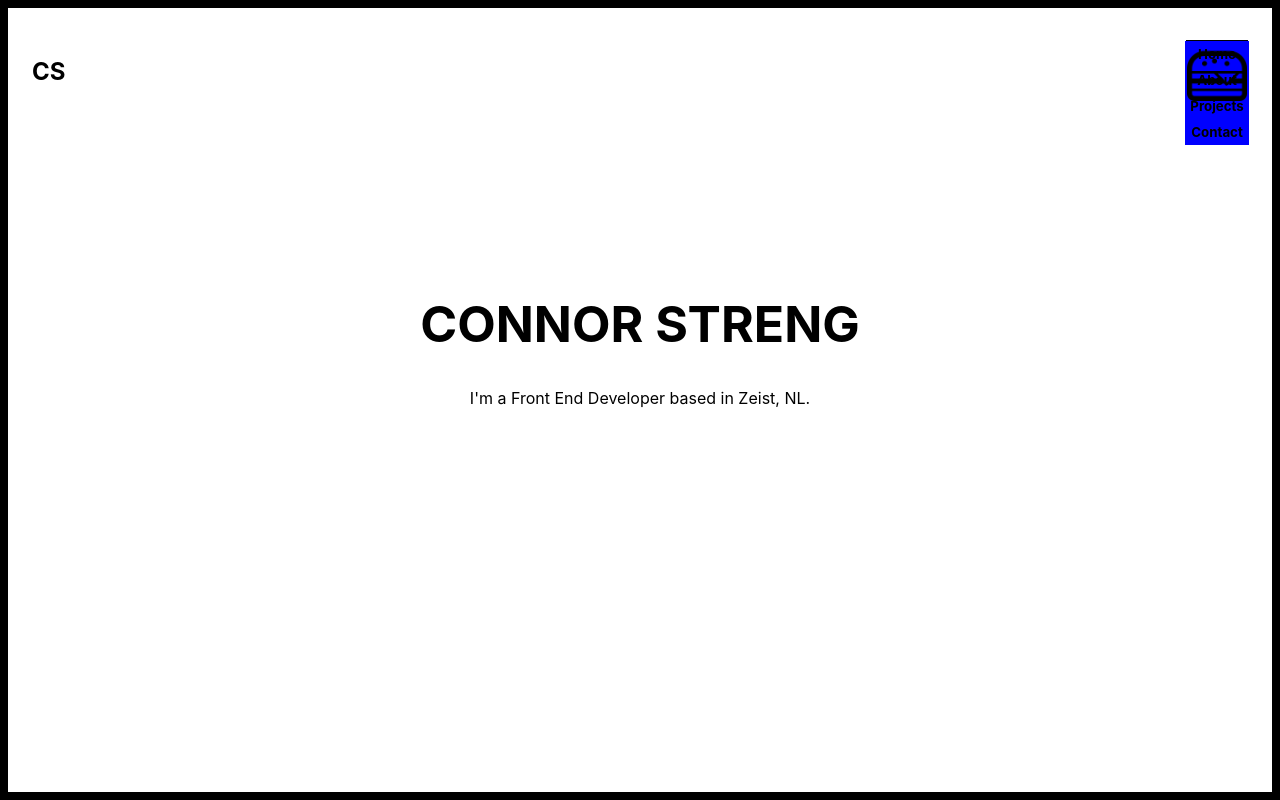
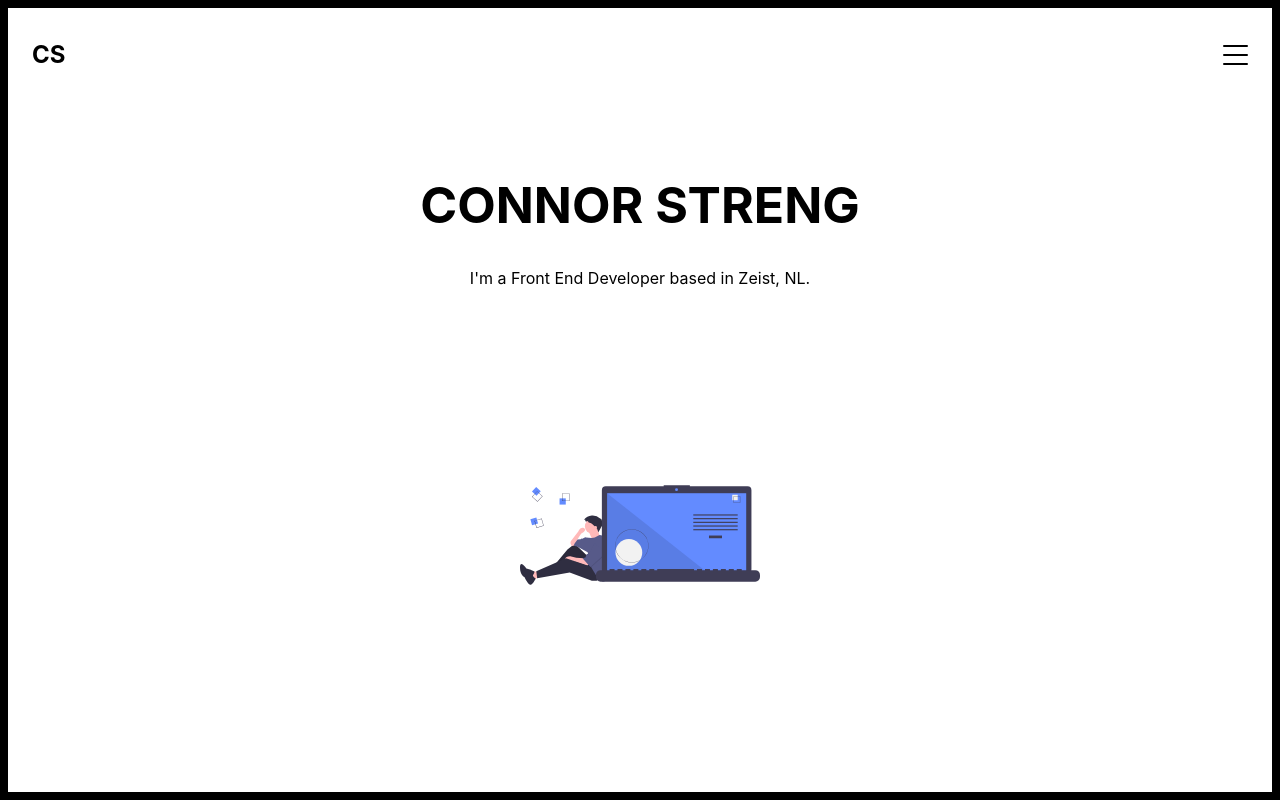
Before and after one commit to ronnoc5991/portfolio, a React (Create React App) app: page / in a window 1280 px wide. Built offline with nearby package versions, Linux system fonts and the light colour scheme.

Commit message:
mid day commit

```diff
--- a/src/App.css
+++ b/src/App.css
@@ -5,6 +5,8 @@
   border: 1vh solid black;
   width: 100%;
   background-color: white;
+  position: relative;
+  /* overflow: hidden; */
 }
 
 .App {
@@ -14,7 +16,6 @@
   align-items: center;
   overflow: hidden;
   font-family: -apple-system, BlinkMacSystemFont, 'Segoe UI', Roboto, Oxygen, Ubuntu, Cantarell, 'Open Sans', 'Helvetica Neue', sans-serif;
-
 }
 
 header {
@@ -30,27 +31,135 @@ header h2 {
   margin: 0;
 }
 
-.nav-menu {
+.bar-container {
   position: relative;
-  display: flex;
-  justify-content: center;
-  border: 1px solid black;
+  height: 20px;
+  width: 25px;
+  cursor: pointer;
+  z-index: 6;
+  transition: all 150ms linear;
 }
 
-.nav-menu img {
-  height: 60px;
+.open-container:hover {
+  transform: rotate(90deg)
+}
+
+.bar {
+  width: 25px;
+  height: 2px;
+  border-radius: 10px;
+  background-color: black;
+  transition: all 300ms ease-in-out;
+  position: absolute;
+}
+
+.bar-1 {
+  top: 0;
+}
+
+.bar-2 {
+  top: 45%;
+}
+
+.bar-3 {
+  bottom: 0;
+}
+
+.open-1 {
+  transform: rotate(315deg);
+  top: 50%;
+  background-color: white;
+}
+
+.open-2 {
+  transform: rotate(315deg);
+  background-color: transparent;
+}
+
+.open-3 {
+  transform: rotate(405deg);
+  top: 50%;
+  background-color: white;
+}
+
+/* POP UP MENU */
+
+.pop-up-menu {
+  position: fixed;
+  background-color: rgba(99, 139, 255, 0.98);
+  top: 50%;
+  left: 50%;
+  transform: translate(-50%, -50%);
+  transition: all 400ms ease-in-out;
   z-index: 5;
+  display: flex;
+}
+
+.closed {
+  height: 0px;
+  width: 0px;
+  border-radius: 50%;
+}
+
+.closed li {
+  display: none;
+}
+
+.closed li a {
+  color: transparent;
+}
+
+.closed li a:visited{
+  color: transparent;
+}
+
+.open {
+  height: 250vw;
+  width: 250vw;
+  border-radius: 50%;
+}
+
+.open ul {
+  margin: auto;
+}
+
+.pop-up-menu li {
+  font-size: 24px;
+  margin: 5vh;
+  overflow: hidden;
+}
+
+.pop-up-menu p {
+  margin: 0;
+}
+
+.underline {
+  width: 100%;
+  background-color: white;
+  height: 3px;
+  transform: translateX(-110%);
+  transition: all 200ms linear;
+}
+
+.pop-up-menu li:hover .underline {
+  transform: translateX(0%);
+}
+
+.pop-up-menu a {
+  color: white;
+}
+
+.pop-up-menu a:visited {
+  color: white;
 }
 
 header ul {
   all: unset;
-  position: absolute;
   display: flex;
   flex-direction: column;
   align-items: center;
   justify-content: space-around;
   list-style-type: none;
-  background-color: blue;
 }
 
 a {
@@ -58,18 +167,11 @@ a {
   color: black;
 }
 
-header li h5 {
-  margin: 5px;
-  box-sizing: border-box;
-}
-
-header li:hover{
-  border-bottom: 2px solid blue;
-}
-
 a:visited {
   color: black;
 }
+
+/* GENERAL STYLES */
 
 .view {
   box-sizing: border-box;
@@ -93,60 +195,32 @@ a:visited {
 .Home {
   text-align: center;
   font-family: -apple-system, BlinkMacSystemFont, 'Segoe UI', Roboto, Oxygen, Ubuntu, Cantarell, 'Open Sans', 'Helvetica Neue', sans-serif;
-  justify-content: center;
-  height: 60vh;
+  height: 80vh;
 }
 
 .Home .name {
+  margin-top: 5vh;
+  width: 100%;
+  font-size: 25px;
 }
 
-.Home .name h1 {
-  font-size: 50px;
+.Home .job {
+  width: 100%;
 }
 
-.Home a {
-  height: 300px;
+.developer-container {
+  display: flex;
+  justify-content: center;
+  align-items: center;
 }
 
-.Home .title {
-  margin-bottom: 5vh;
-}
-
-.Home .image-container {
-  height: 280px;
-  width: 280px;
-  background-image: url(./Camino1.JPG);
-  background-repeat: no-repeat;
-  background-size: cover;
-  border-radius: 50%;
-  background-position-x: 50%;
-  background-position-y: 80%;
-  margin: auto;
-  transition: all 200ms linear;
-}
-
-.image-container:hover {
-  transform: scale(1.05);
-}
-
-.image-container .link {
-  height: 100%;
-  width: 100%;
-  border-radius: 50%;
-  /* box-shadow: 0 5px 10px 2px black; */
-}
-
-.about-short {
-  text-align: left;
-  line-height: 40px;
-}
-
-.about-short h3 {
-  font-family: 'Lucida Sans', 'Lucida Sans Regular', 'Lucida Grande', 'Lucida Sans Unicode', Geneva, Verdana, sans-serif;
-}
-
-.about-short p {
-  font-size: 14px;
+.Home svg {
+  width: 240px;
+  height: 150px;
+  position: absolute;
+  top: 50%;
+  left: 50%;
+  transform: translate(-50%, 40%);
 }
 
 /* ABOUT VIEW */
--- a/src/App.js
+++ b/src/App.js
@@ -1,4 +1,4 @@
-import React from 'react';
+import React, { useState } from 'react';
 import './App.css';
 import {BrowserRouter as Router, Link, Route, Switch} from 'react-router-dom'
 import Home from './Home'
@@ -8,9 +8,15 @@ import Contact from './Contact'
 import Eatstagram from './Eatstagram'
 import Pokemon from './Pokemon'
 import Battleship from './Battleship'
-import Hamburger from './hamburger.png'
 
 function App() {
+
+  const [menuOpen, setMenuOpen] = useState(false);
+
+  function toggleMenu () {
+    setMenuOpen(!menuOpen);
+  }
+
   return (
     <div className="App">
 
@@ -20,31 +26,41 @@ function App() {
           <Link to='/'>
             <h2>CS</h2>
           </Link>
-          <div className="nav-menu">
-            <img src={ Hamburger } alt=""/>
+            <div className={`bar-container ${menuOpen ? 'open-container' : ''}`} onClick={ toggleMenu }>
+              <div className={`bar bar-1 ${menuOpen ? 'open-1' : 'closed-1'}`}></div>
+              <div className={`bar bar-2 ${menuOpen ? 'open-2' : 'closed-2'}`}></div>
+              <div className={`bar bar-3 ${menuOpen ? 'open-3' : 'closed-3'}`}></div>
+            </div>
+
+              <div className={`pop-up-menu ${ menuOpen ? 'open' : 'closed' }`}>
                 <ul>
                   <li>
-                <Link to='/'>
-                  <h5>Home</h5>
+                    <Link to='/' onClick={ toggleMenu }>
+                      <p>Home</p>
+                      <div className="underline"></div>
                     </Link>
                   </li>
                   <li>
-                <Link to='/about'>
-                  <h5>About</h5>
+                    <Link to='/projects' onClick={ toggleMenu }>
+                      <p>Projects</p>
+                      <div className="underline"></div>
                     </Link>
                   </li>
                   <li>
-                <Link to='/projects'>
-                  <h5>Projects</h5>
+                    <Link to='/about' onClick={ toggleMenu }>
+                      <p>About</p>
+                      <div className="underline"></div>
                     </Link>
                   </li>
                   <li>
-                <Link to='/contact'>
-                  <h5>Contact</h5>
+                    <Link to='/contact' onClick={ toggleMenu }>
+                      <p>Contact</p>
+                      <div className="underline"></div>
                     </Link>
                   </li>
                 </ul>
               </div>
+
           </header>
 
           <Switch>
--- a/src/Home.js
+++ b/src/Home.js
@@ -1,4 +1,5 @@
 import React from 'react'
+import { ReactComponent as Developer } from './developer.svg'
 
 function Home() {
     return (
@@ -17,7 +18,9 @@ function Home() {
             <div className="job">
                 I'm a Front End Developer based in Zeist, NL.
             </div>
-
+            {/* <div className="developer-container"> */}
+                <Developer />
+            {/* </div> */}
         </div>
     )
 }
```
Also changed, not shown: src/developer.svg (added), src/hamburger.png (deleted). Lines whose indentation alone changed are shown as unchanged.
